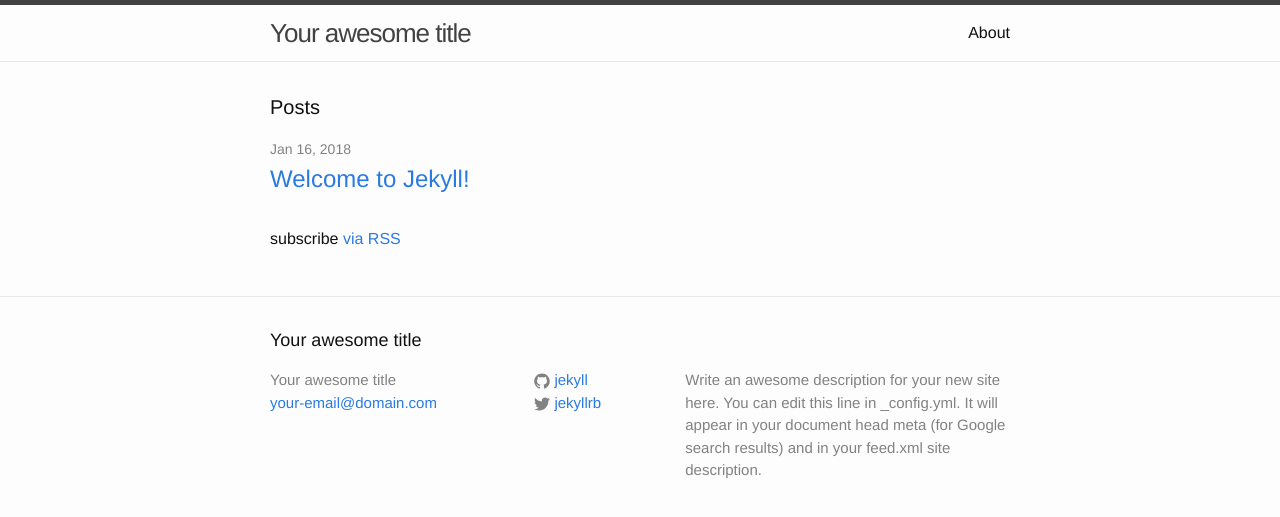
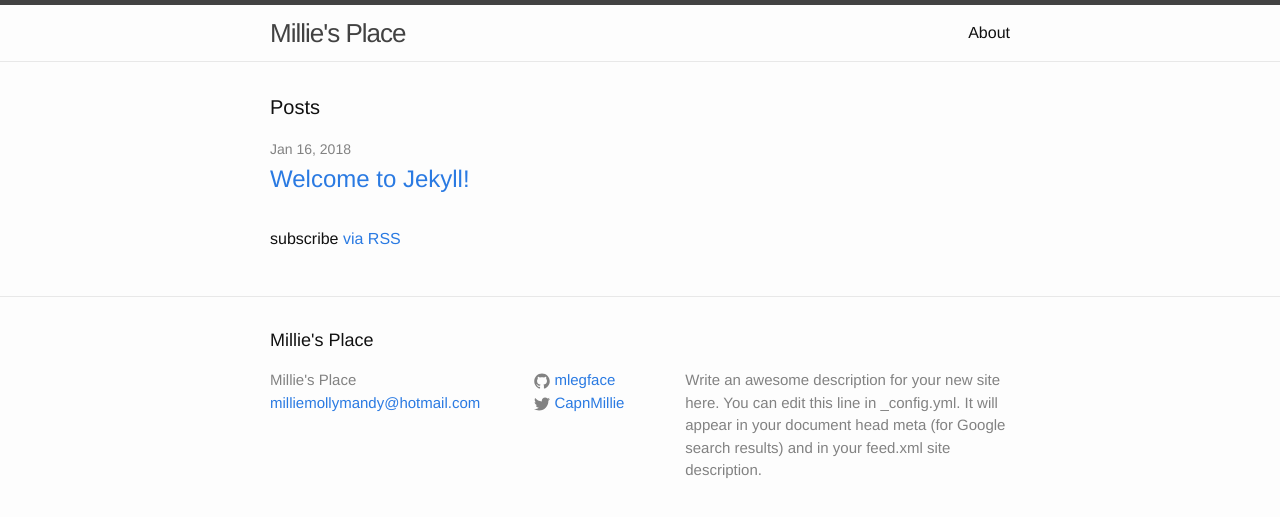
Before and after one commit to mlegface/mlegface.github.io, a Jekyll site: the page built from index.html, in a window 1280 px wide. Shown: the top 517 px of the page. Built offline with Jekyll 4.4.1, drawn with Linux system fonts in a browser that asks for light colours.

Commit message:
Update _config.yml

```diff
--- a/_config.yml
+++ b/_config.yml
@@ -6,16 +6,16 @@
 # 'jekyll serve'. If you change this file, please restart the server process.
 
 # Site settings
-title: Your awesome title
-email: your-email@domain.com
+title: Millie's Place
+email: milliemollymandy@hotmail.com
 description: > # this means to ignore newlines until "baseurl:"
   Write an awesome description for your new site here. You can edit this
   line in _config.yml. It will appear in your document head meta (for
   Google search results) and in your feed.xml site description.
 baseurl: "" # the subpath of your site, e.g. /blog
 url: "http://yourdomain.com" # the base hostname & protocol for your site
-twitter_username: jekyllrb
-github_username:  jekyll
+twitter_username: CapnMillie
+github_username:  mlegface
 
 # Build settings
 markdown: kramdown
```
